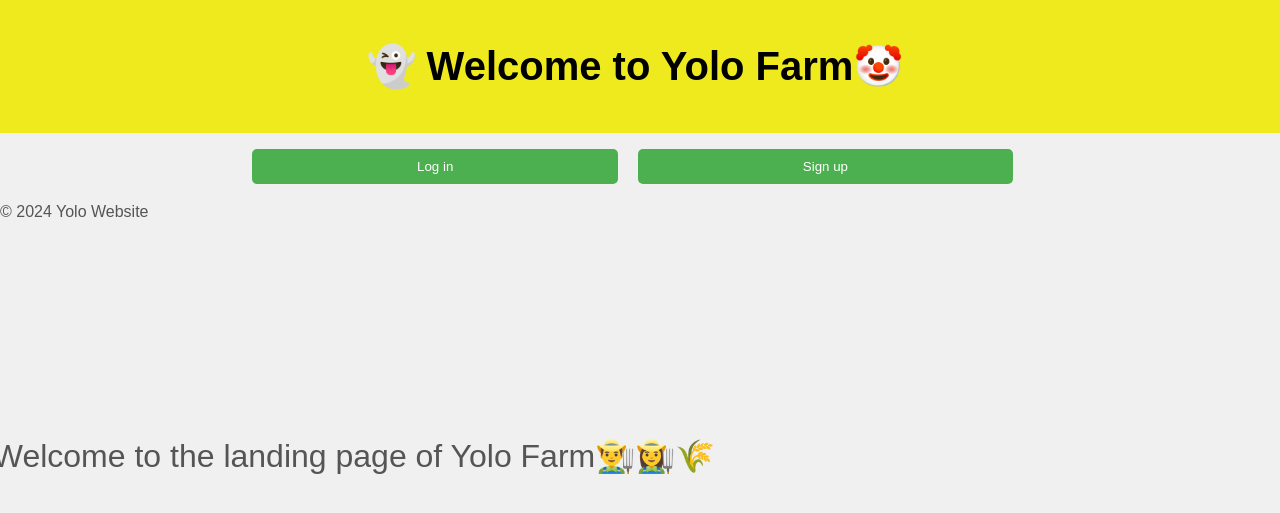
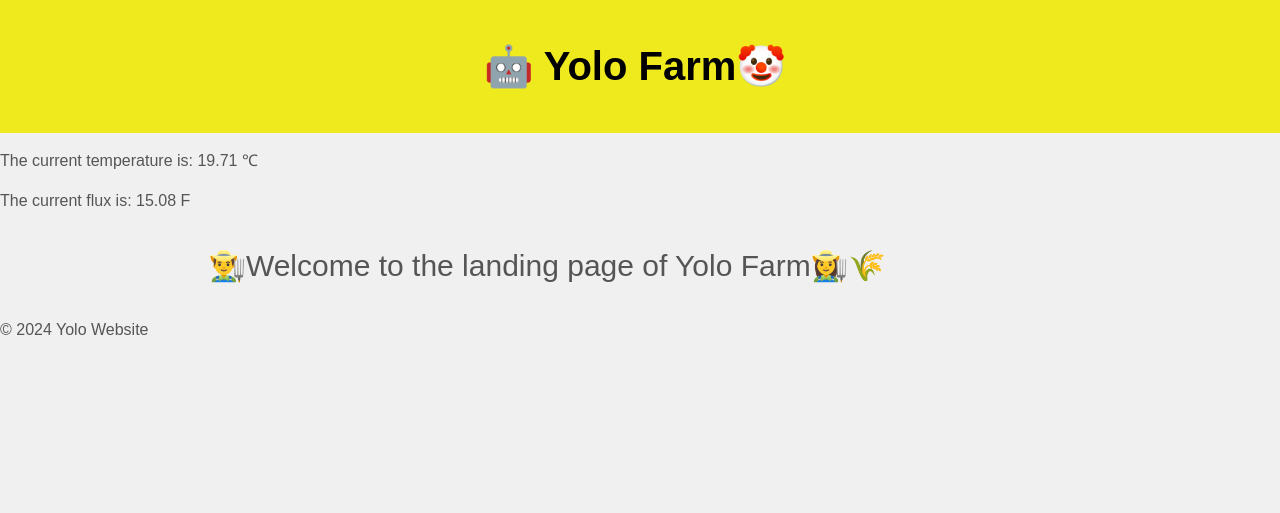
Before and after one commit to oddeyemotion/yolofarm, a Flask app: template main/templates/index.html in a window 1280 px wide; the page is wider, and only the part inside the window is pictured. Shown: the top 513 px of that part. Run offline with Flask 3, Linux system fonts and the light colour scheme; the template is opened without the code that fills it, so the values that code supplies are empty.

Commit message:
display live number

```diff
--- a/connect/querySQL.sql
+++ b/connect/querySQL.sql
@@ -13,3 +13,5 @@
 
 ALTER TABLE Temperature
 	ADD CONSTRAINT PK_Temp PRIMARY KEY (Date_)
+
+-- add user tables
--- a/main/app.py
+++ b/main/app.py
@@ -1,4 +1,6 @@
-from flask import Flask, render_template, request, redirect, url_for
+from flask import Flask, render_template, request, redirect, url_for, jsonify
+import random
+
 
 # Create the Flask app
 app = Flask(__name__)
@@ -6,7 +8,16 @@
 # Define a route
 @app.route('/')
 def hello_world():
+    # number = generate_number()
+    # return render_template("index.html", number = number)
     return render_template("index.html")
+
+@app.route('/get_number')
+def get_number():
+    temp = round(random.uniform(10, 40), 2)
+    flux = round(random.uniform(0, 100), 2)
+
+    return jsonify({'temp': temp, 'flux':flux})
 
 # Run the app
 if __name__ == '__main__':
--- a/main/static/styles.css
+++ b/main/static/styles.css
@@ -16,7 +16,7 @@
 
 /* Styling for h1 with emoji */
 header h1::before {
-  content: "👻"; /* Unicode representation for rocket emoji */
+  content: "🤖"; /* Unicode representation for rocket emoji */
   display: inline-block;
   margin-right: 10px; /* Adjust the spacing as needed */
 }
@@ -172,10 +172,10 @@
 
 /* Apply the animation to the message */
 .traveling-message {
-  position: absolute; /* Position the element absolutely */
+  /*position: absolute; /* Position the element absolutely */
   top: 50%; /* Center vertically */
   left: 0; /* Start from the left edge of the screen */
   white-space: nowrap; /* Prevent text from wrapping */
-  animation: travel 12s linear infinite; /* Adjust duration as needed */
-  font-size: xx-large;
+  animation: travel 14s linear infinite; /* Adjust duration as needed */
+  font-size: 30px;
 }
--- a/main/templates/index.html
+++ b/main/templates/index.html
@@ -13,9 +13,10 @@
   </head>
   <body>
     <header>
-      <h1>Welcome to Yolo Farm</h1>
+      <h1>Yolo Farm</h1>
     </header>
-    <nav>
+
+    <!-- <nav>
       <ul>
         <li>
           <button type="button" onclick="redirectToLoginPage()">Log in</button>
@@ -26,10 +27,12 @@
           </button>
         </li>
       </ul>
-    </nav>
+    </nav> -->
     <main>
+      <p id="temperature"></p>
+      <p id="flux"></p>
       <p class="traveling-message">
-        Welcome to the landing page of Yolo Farm👨‍🌾👩‍🌾🌾
+        👨‍🌾Welcome to the landing page of Yolo Farm👩‍🌾🌾
       </p>
     </main>
     <footer>
@@ -43,6 +46,61 @@
       function redirectToSignUpPage() {
         window.location.href = "signup";
       }
+
+      /*
+      function updateNumberNotGood() {
+        // Make a GET request to your Flask route to fetch the updated number
+        fetch("/")
+          .then((response) => response.text())
+          .then((data) => {
+            // Extract the number from the response HTML
+            var number = data.match(/<p id="number">(\d+)<\/p>/)[1];
+            document.getElementById("number").innerText = number;
+          });
+      }
+      */
+
+      function updateTemp() {
+        // Make a GET request to your Flask route to fetch the updated number
+        fetch("/get_number")
+          .then((response) => response.json())
+          .then((data) => {
+            document.getElementById("temperature").innerText =
+              "The current temperature is: " + data.number + " ℃";
+          });
+      }
+
+      function updateTemp() {
+        // Make a GET request to your Flask route to fetch the updated number
+        fetch("/get_number")
+          .then((response) => response.json())
+          .then((data) => {
+            document.getElementById("temperature").innerText =
+              "The current temperature is: " + data.temp + " ℃";
+          });
+      }
+
+      function updateFlux() {
+        // Make a GET request to your Flask route to fetch the updated number
+        fetch("/get_number")
+          .then((response) => response.json())
+          .then((data) => {
+            document.getElementById("flux").innerText =
+              "The current flux is: " + data.flux + " F";
+          });
+      }
+
+      // Update the number initially
+
+      function updateAll() {
+        updateTemp();
+        updateFlux();
+      }
+
+      updateAll();
+
+      // Update the number every 1.5 seconds
+      setInterval(updateAll, 1500);
     </script>
   </body>
 </html>
```
Also changed, not shown: main/main.py (+9 -8 lines).
